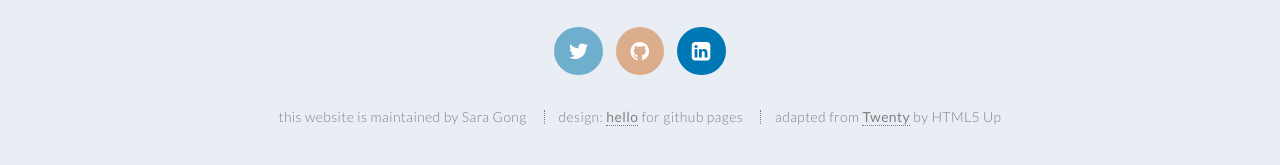
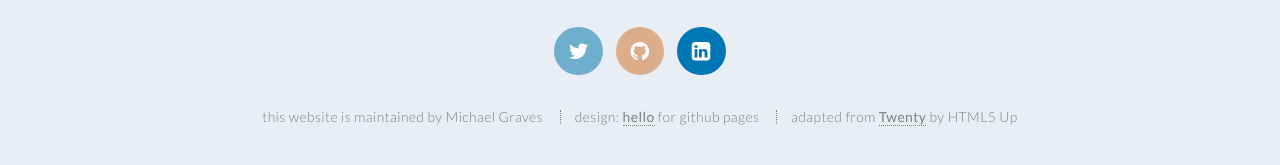
Before and after one commit to michaelgrav/Old-Personal-Website, a Jekyll site: the page built from index.md, in a window 1280 px wide and 900 px high, scrolled down 5491 px. Shown: the part 707-872 px from the top of the window. Built offline with Jekyll 4.4.1, drawn with Linux system fonts in a browser that asks for light colours.

Commit message:
Update _config.yml

```diff
--- a/_config.yml
+++ b/_config.yml
@@ -1,8 +1,8 @@
 # _config.yml
 
 # required, replace with your own information -----
-title: Hello for Github Pages
-author: Sara Gong
+title: Personal Website
+author: Michael Graves
 description: >
   A minimalist template for designing a personal GitHub Pages website - without typing a single line of code.
 baseurl: ""
```
